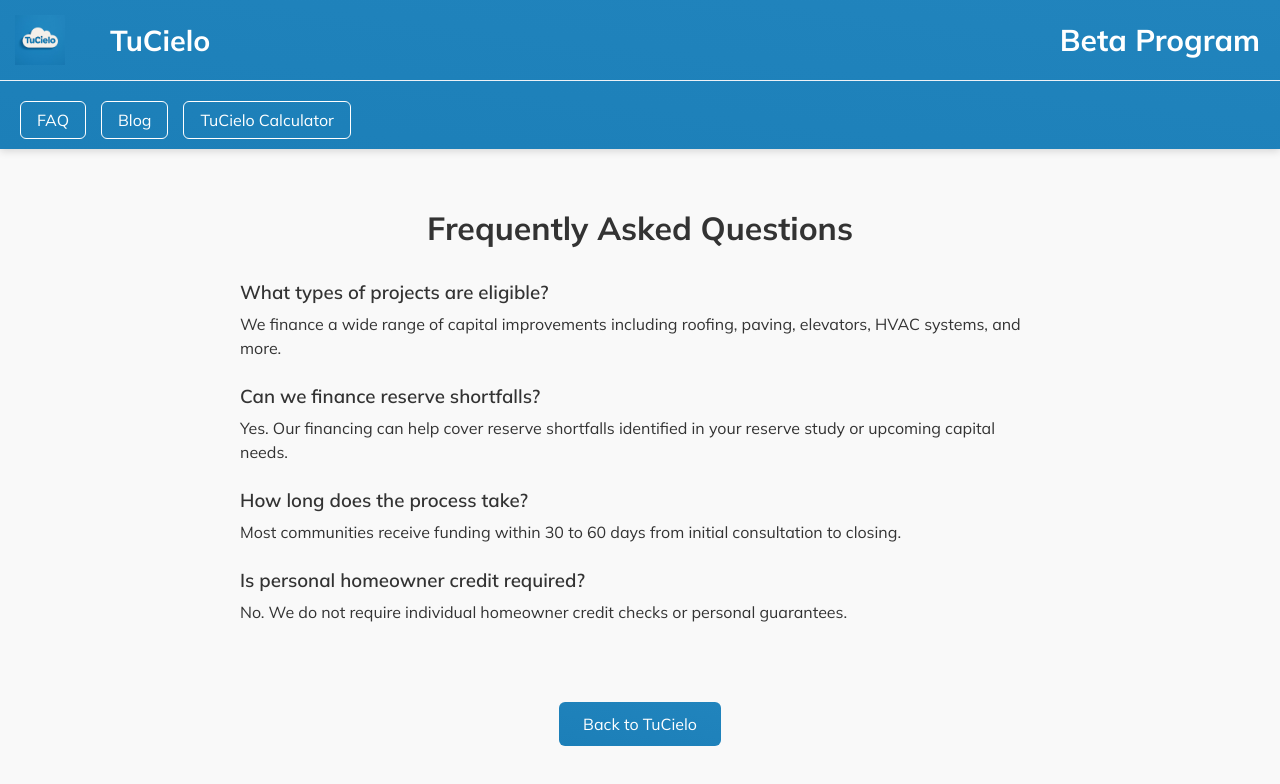
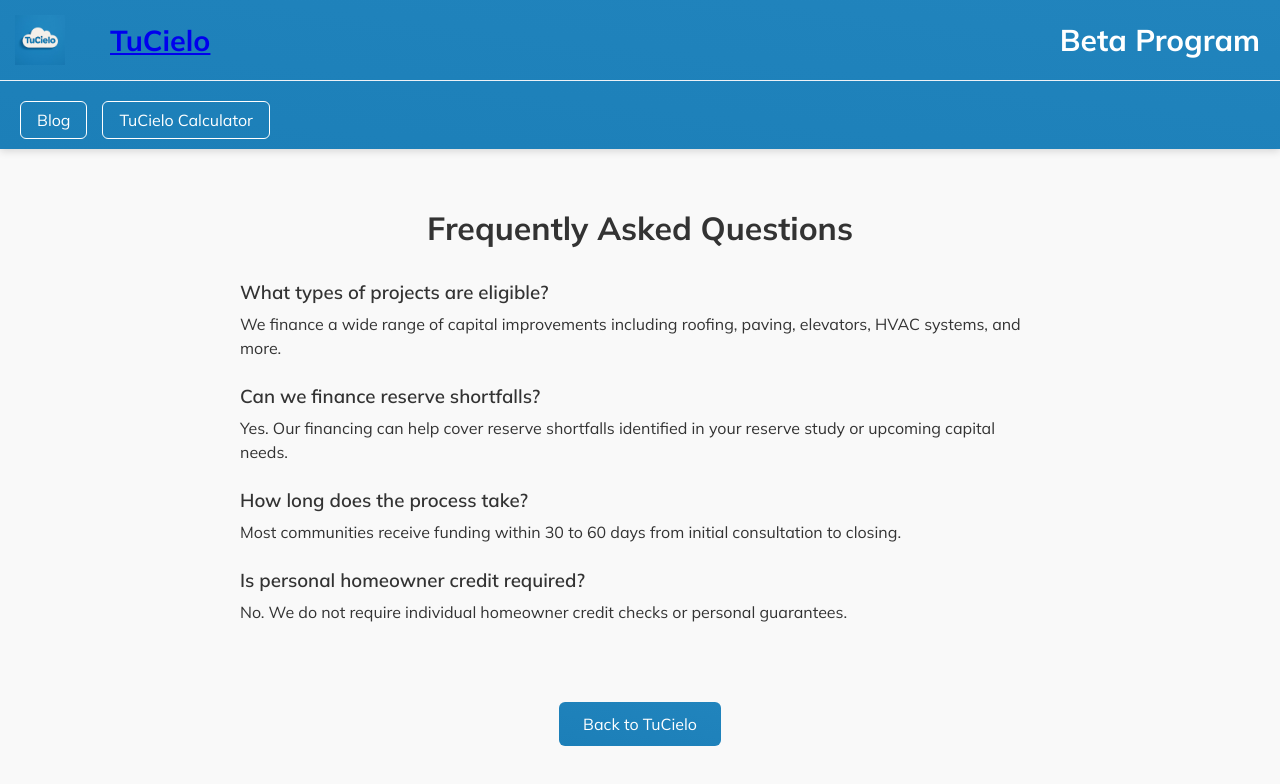
Before and after one commit to MetaCapFin/tu-cielo-site, a React (Create React App) app: page /faq in a window 1280 px wide. Shown: the top 784 px of the page. Built offline with nearby package versions, Linux system fonts and the light colour scheme.

Commit message:
Update faq.js

```diff
--- a/src/faq.js
+++ b/src/faq.js
@@ -16,14 +16,15 @@ export default function FAQ() {
             <div className="logo-placeholder">
               <img src="/cloud_logo.jpg" alt="Logo" />
             </div>
-            <h1>TuCielo</h1>
+            <Link to="/" className="site-title-link">
+              <h1>TuCielo</h1>
+            </Link>
           </div>
           <div className="beta-label">
             <strong>Beta Program</strong>
           </div>
         </div>
         <div className="header-bottom">
-          <Link to="/faq" className="header-button-link">FAQ</Link>
           <Link to="/blogposts" className="header-button-link">Blog</Link>
           <Link to="/contractor-proposal-tool" className="header-button-link">TuCielo Calculator</Link>
         </div>
```
